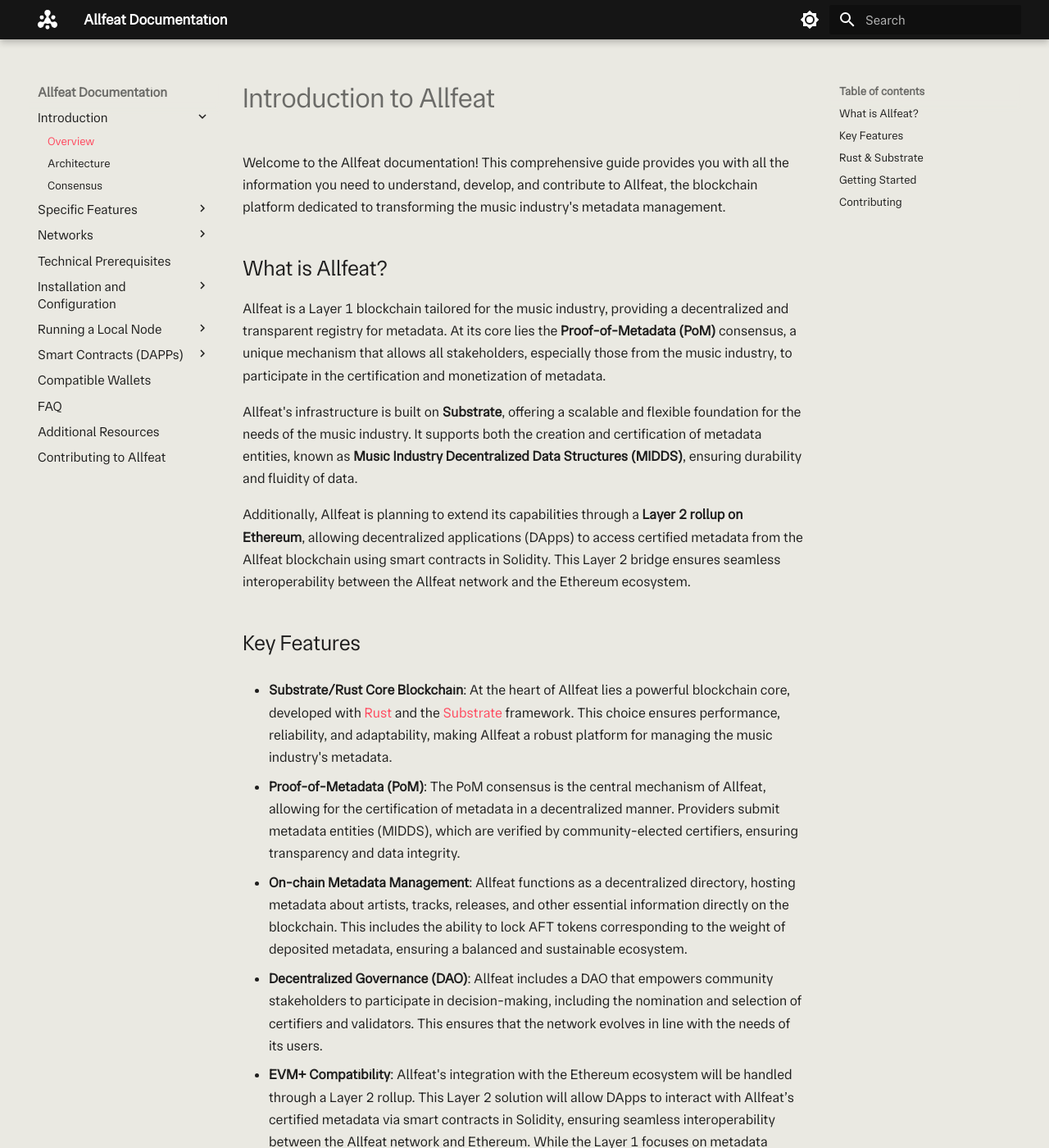
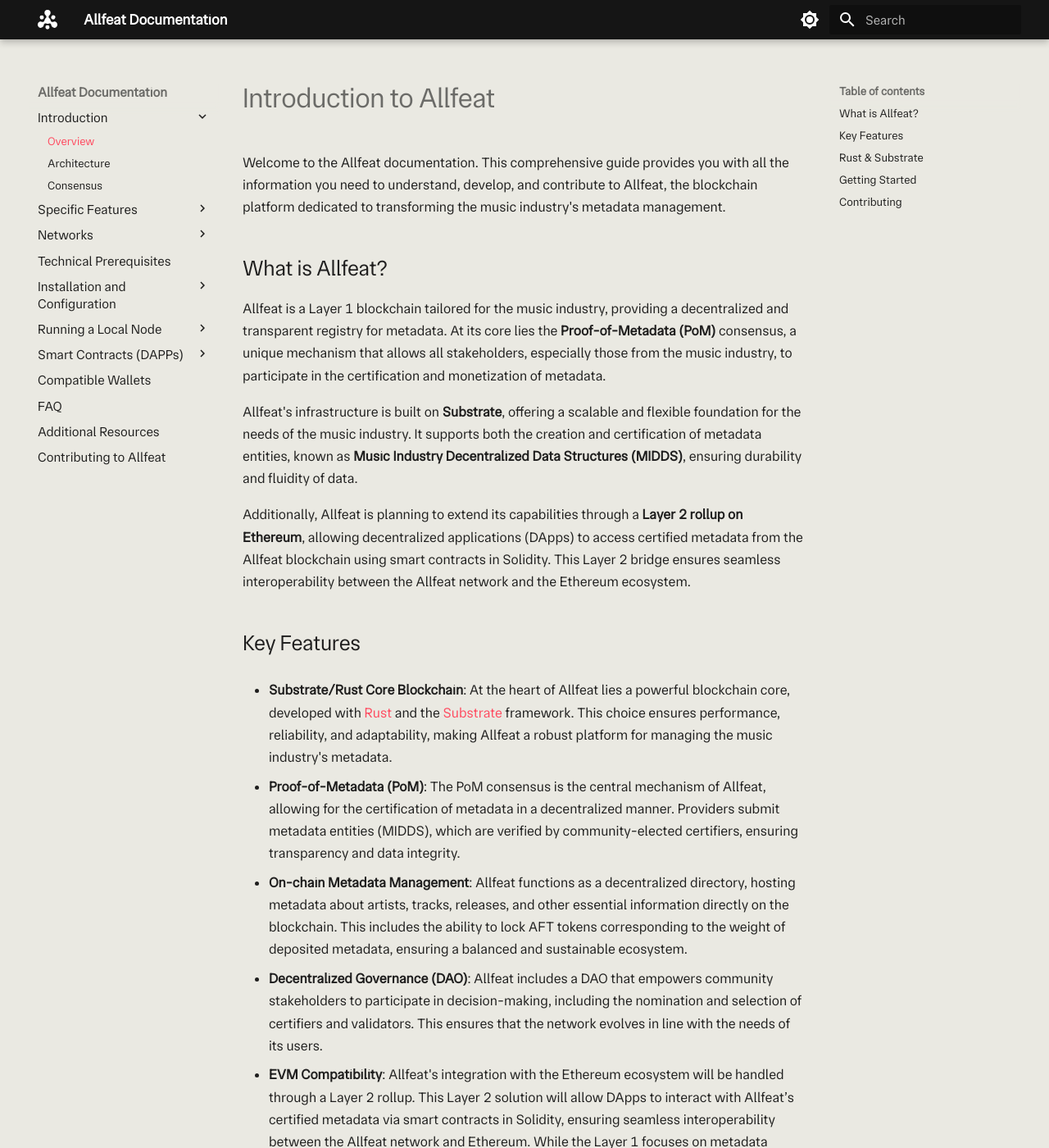
Before and after one commit to Allfeat/docs, an MkDocs documentation site: the page built from docs/index.md, in a window 1280 px wide and 1400 px high. Shown: the whole window at 82% size. Built offline with MkDocs 1.6.1 and Material for MkDocs 9.7.7, drawn with Linux system fonts in a browser that asks for light colours.

Commit message:
fix typo

```diff
--- a/docs/index.md
+++ b/docs/index.md
@@ -1,6 +1,6 @@
 # Introduction to Allfeat
 
-Welcome to the Allfeat documentation! This comprehensive guide provides you with all the information you need to understand, develop, and contribute to Allfeat, the blockchain platform dedicated to transforming the music industry's metadata management.
+Welcome to the Allfeat documentation. This comprehensive guide provides you with all the information you need to understand, develop, and contribute to Allfeat, the blockchain platform dedicated to transforming the music industry's metadata management.
 
 ## What is Allfeat?
 
@@ -20,7 +20,7 @@
 
 - **Decentralized Governance (DAO)**: Allfeat includes a DAO that empowers community stakeholders to participate in decision-making, including the nomination and selection of certifiers and validators. This ensures that the network evolves in line with the needs of its users.
 
-- **EVM+ Compatibility**: Allfeat's integration with the Ethereum ecosystem will be handled through a Layer 2 rollup. This Layer 2 solution will allow DApps to interact with Allfeat’s certified metadata via smart contracts in Solidity, ensuring seamless interoperability between the Allfeat network and Ethereum. While the Layer 1 focuses on metadata certification and management, all EVM interactions will be routed through the Layer 2 bridge.
+- **EVM Compatibility**: Allfeat's integration with the Ethereum ecosystem will be handled through a Layer 2 rollup. This Layer 2 solution will allow DApps to interact with Allfeat’s certified metadata via smart contracts in Solidity, ensuring seamless interoperability between the Allfeat network and Ethereum. While the Layer 1 focuses on metadata certification and management, all EVM interactions will be routed through the Layer 2 bridge.
 
 - **Proof-of-Authority (PoA) for Validators**: The network uses a PoA consensus for node validation, with a trusted selection of validators. This ensures efficiency and security for a blockchain tailored to the music industry. Transaction fees from PoA are distributed to validators and the protocol's treasury, while inflation rewards focus on PoM participants.
 
```
